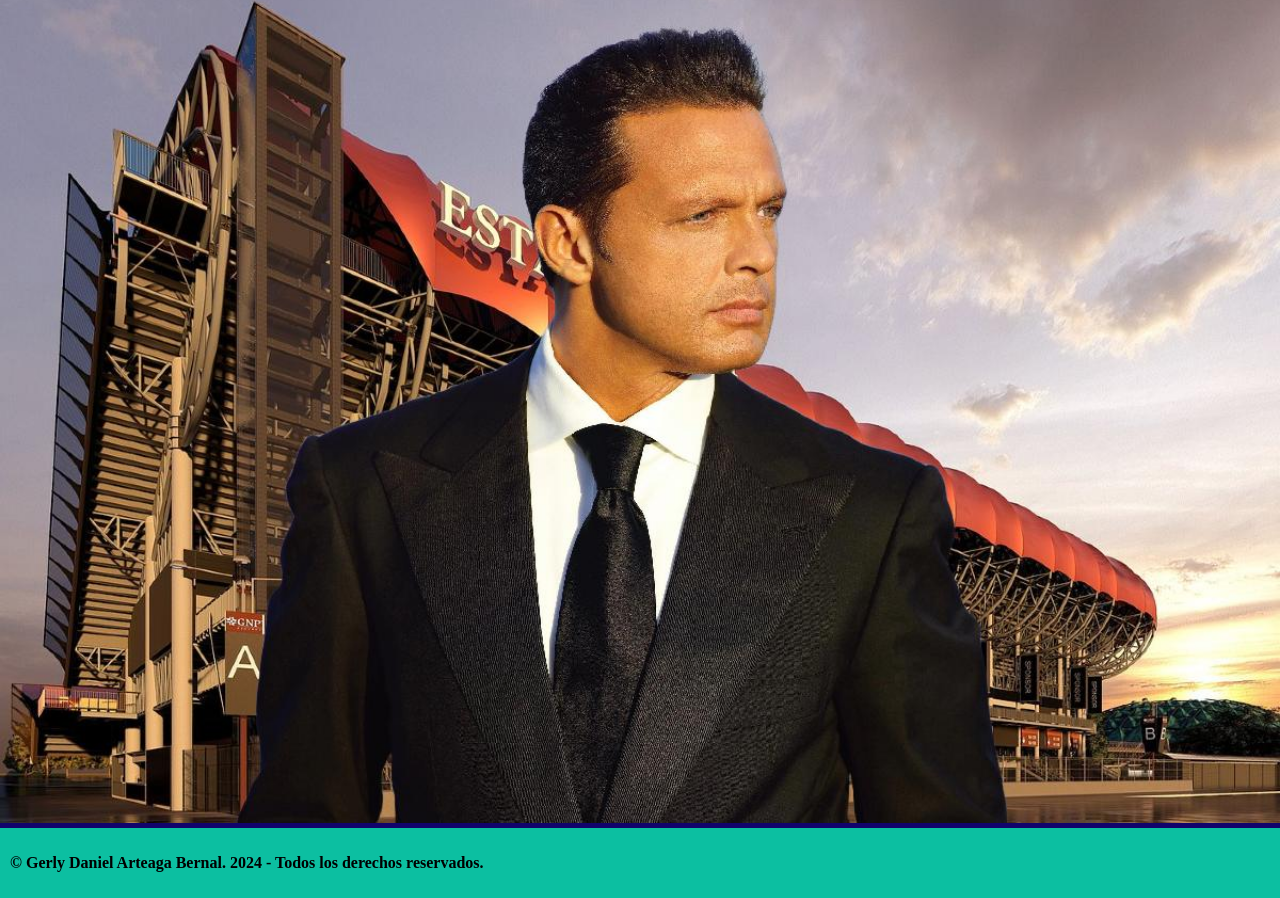
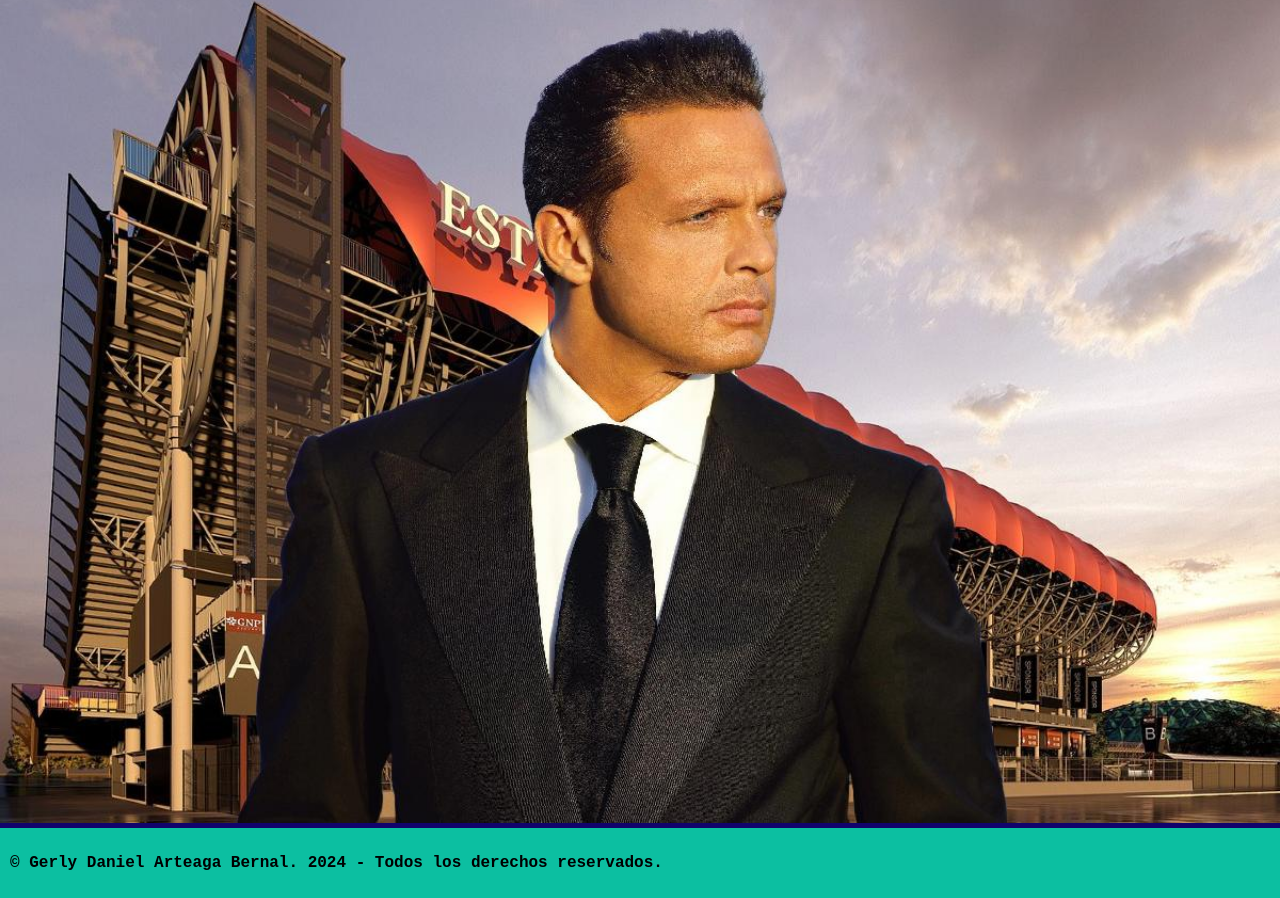
Before and after one commit to GerlyUwU/Luis-Miguel, a plain HTML site: page index.html in a window 1280 px wide. Shown: the part 1401-2299 px from the top of the page. Drawn offline with Linux system fonts and the light colour scheme.

Commit message:
hemos corregido un error del footer en discografia

```diff
--- a/style.css
+++ b/style.css
@@ -53,14 +53,15 @@ body{
 }
 
 footer{
-    font-weight: bold;
     padding:10px;
     background-color: rgb(12, 191, 161);
+
 }
 
 footer p{
     color: rgb(0, 0, 0);
     font-weight: bolder;
+    font-family: 'Courier New', Courier, monospace;
 }
 
 li {
```
Also changed, not shown: html/discografia.html (+2 -0 lines).
